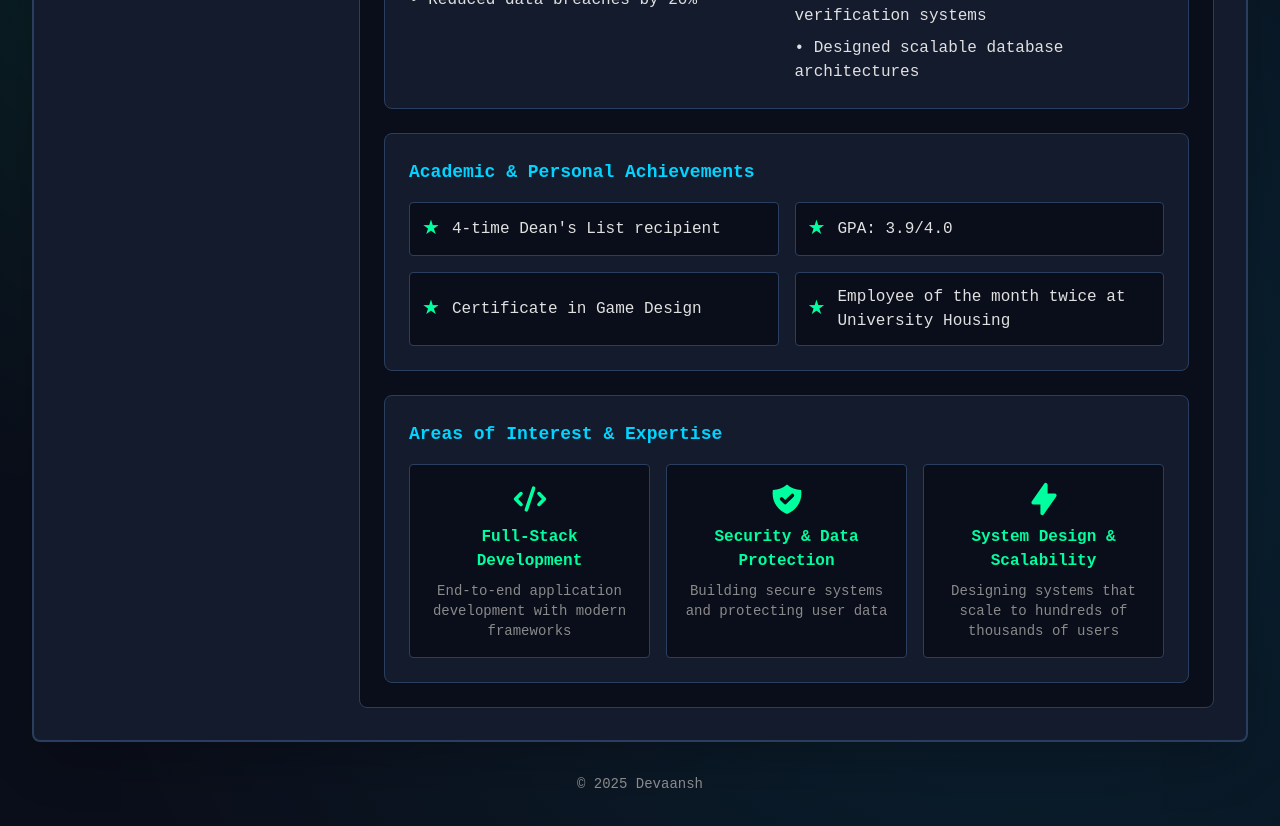
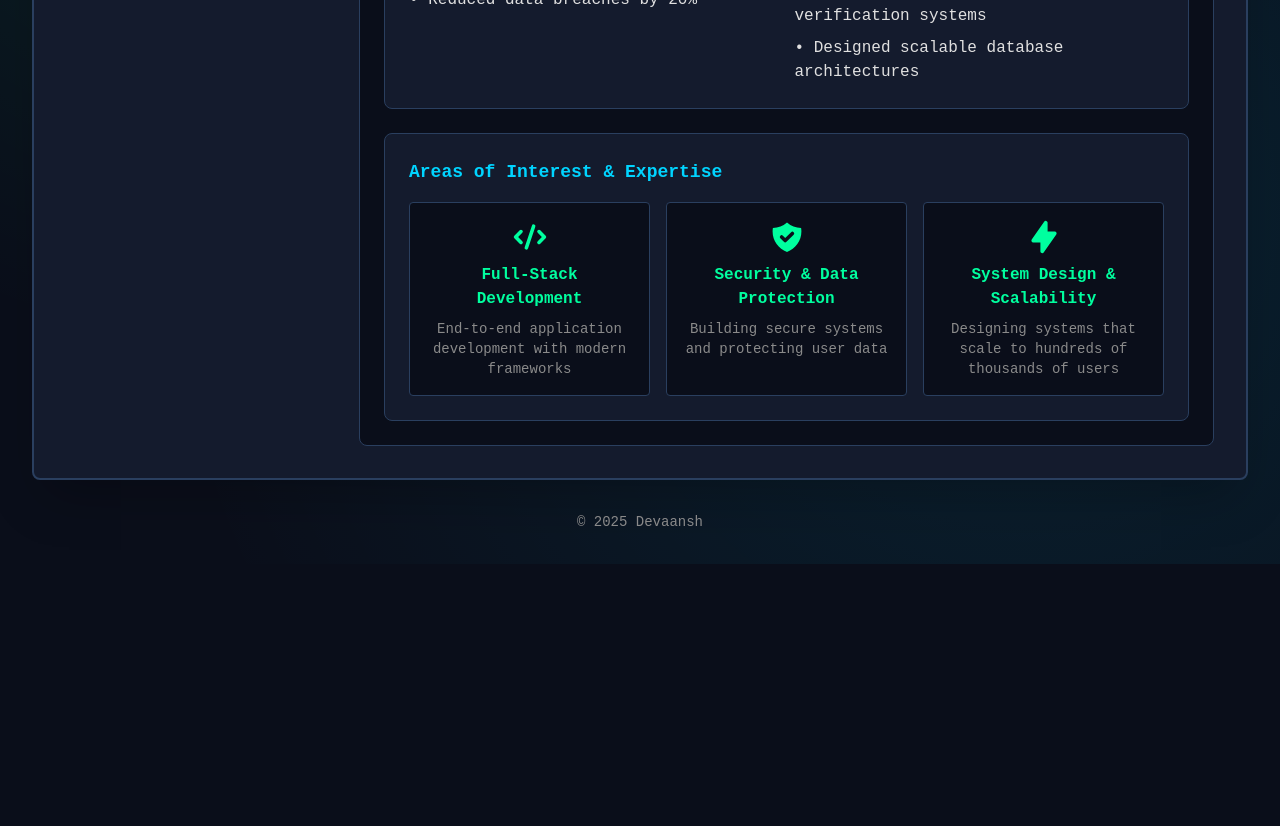
Before and after one commit to devaanshsinha/portfolio, a Next.js app: page /skills in a window 1280 px wide. Shown: the part 1200-2026 px from the top of the page. After the commit the page ends 1764 px from the top, so only its background shows below. Built offline with nearby package versions, Linux system fonts and the light colour scheme.

Commit message:
forgot to stage

```diff
--- a/src/app/skills/page.tsx
+++ b/src/app/skills/page.tsx
@@ -21,12 +21,6 @@ export default function Skills() {
     }
   ];
 
-  const achievements = [
-    "4-time Dean's List recipient",
-    "GPA: 3.9/4.0",
-    "Certificate in Game Design",
-    "Employee of the month twice at University Housing"
-  ];
 
   return (
     <PortfolioLayout>
@@ -86,23 +80,6 @@ export default function Skills() {
           </div>
         </div>
 
-        {/* Academic Achievements */}
-        <div className="bg-[var(--console-bg-light)] p-6 rounded-lg border border-[var(--console-border)]">
-          <h3 className="text-lg font-bold text-[var(--console-secondary)] mb-4">
-            Academic & Personal Achievements
-          </h3>
-          <div className="grid grid-cols-1 md:grid-cols-2 gap-4">
-            {achievements.map((achievement, index) => (
-              <div
-                key={index}
-                className="flex items-center gap-3 p-3 bg-[var(--console-bg)] rounded border border-[var(--console-border)]"
-              >
-                <span className="text-[var(--console-primary)] text-xl">★</span>
-                <span className="text-[var(--console-text)]">{achievement}</span>
-              </div>
-            ))}
-          </div>
-        </div>
 
         {/* Areas of Interest */}
         <div className="bg-[var(--console-bg-light)] p-6 rounded-lg border border-[var(--console-border)]">
```
